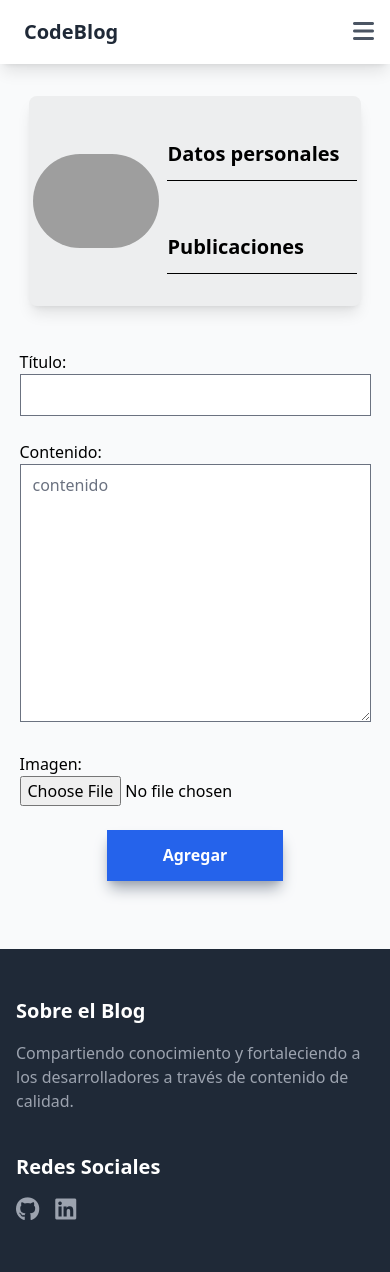
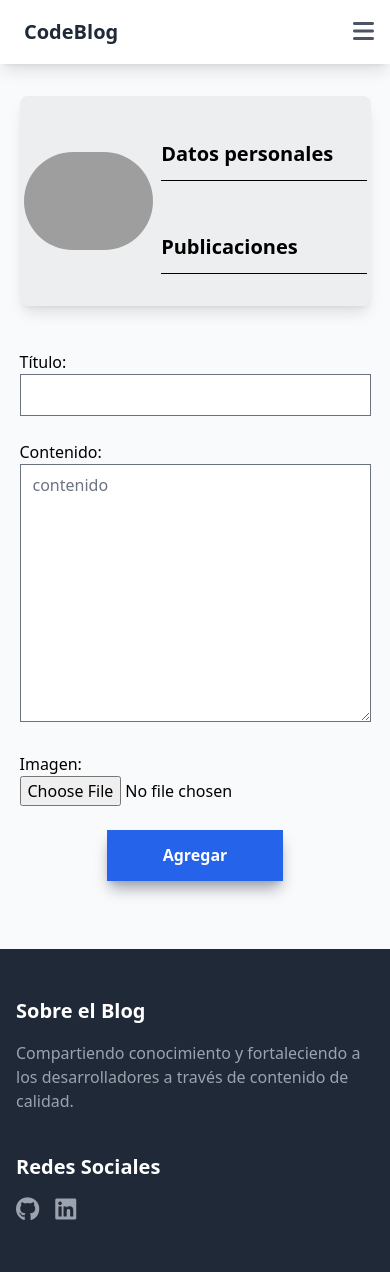
Before and after one commit to JoelRazuri/blog-personal, a Django app: page /blog/profile/create/post in a window 390 px wide. Run offline with Django 5.2, Linux system fonts and the light colour scheme; the visitor is signed in with stand-in values (Sample User, id 1); style sheets or scripts are compiled from the project's sources; some libraries are stand-ins or nearby versions; grey boxes are pictures that could not be loaded.

Commit message:
responsive base profile

```diff
--- a/templates/layouts/base_profile.html
+++ b/templates/layouts/base_profile.html
@@ -15,7 +15,7 @@
 
     <main class="max-w-7xl mx-auto px-4 pt-24 pb-12 flex flex-col lg:flex-row">
         <div class="flex flex-col lg:flex-row px-2 items-center">
-            <aside class="flex lg:flex-col lg:h-[80.5vh] py-3 bg-[#8181811A] shadow-lg items-center rounded-lg">
+            <aside class="flex lg:flex-col lg:h-[80.5vh] w-[90vw] md:w-[80vw] lg:w-[35vw] xl:w-[28vw] 2xl:w-[15vw] py-3 bg-[#8181811A] shadow-lg items-center rounded-lg justify-center">
                 <div class="w-[9em] mx-1 md:w-[9em] md:h-[50%] flex justify-center items-center">
                     <img src="{{ user.image.url }}" alt="foto de perfil" class="rounded-full">
                 </div>
```
